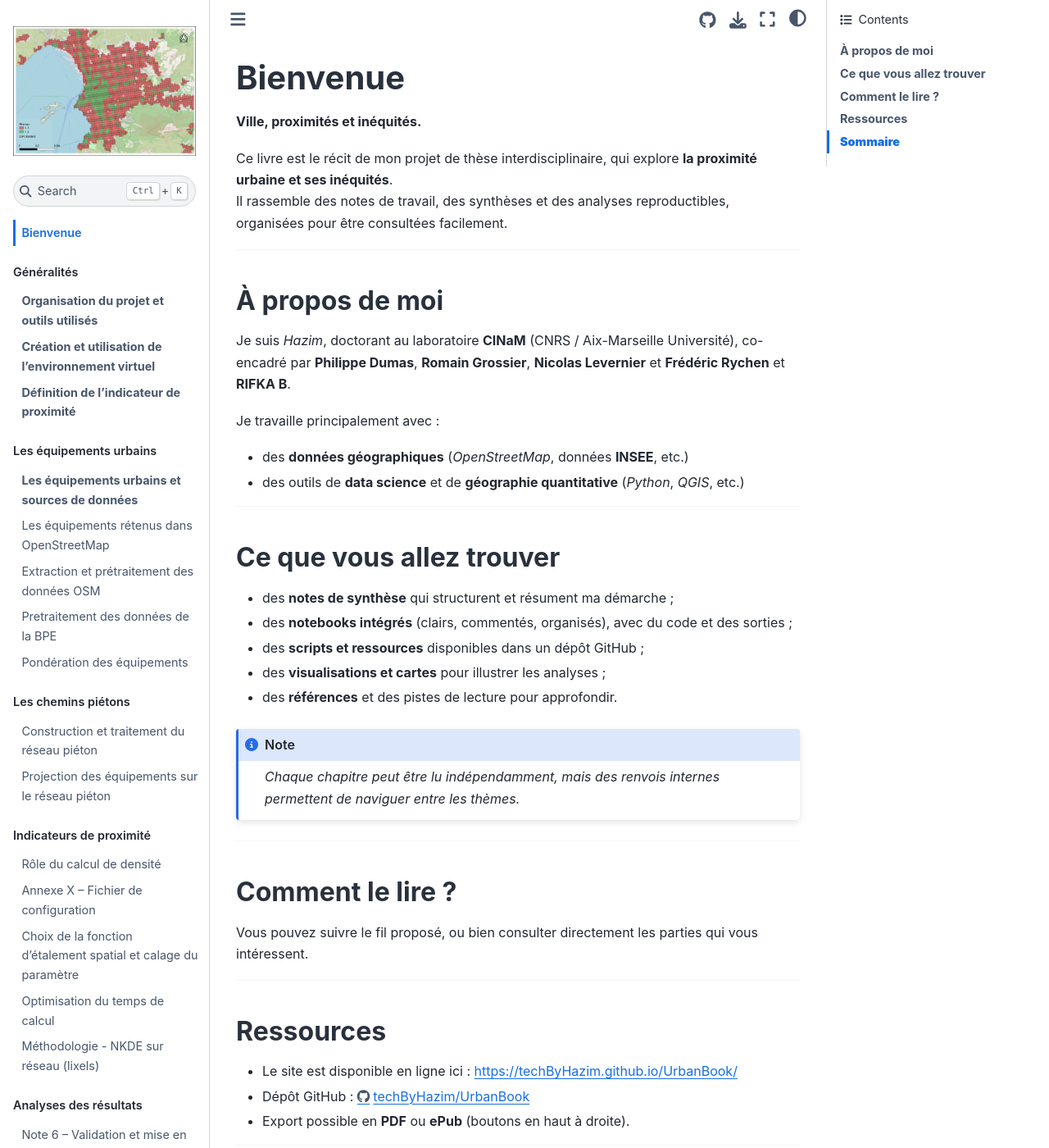
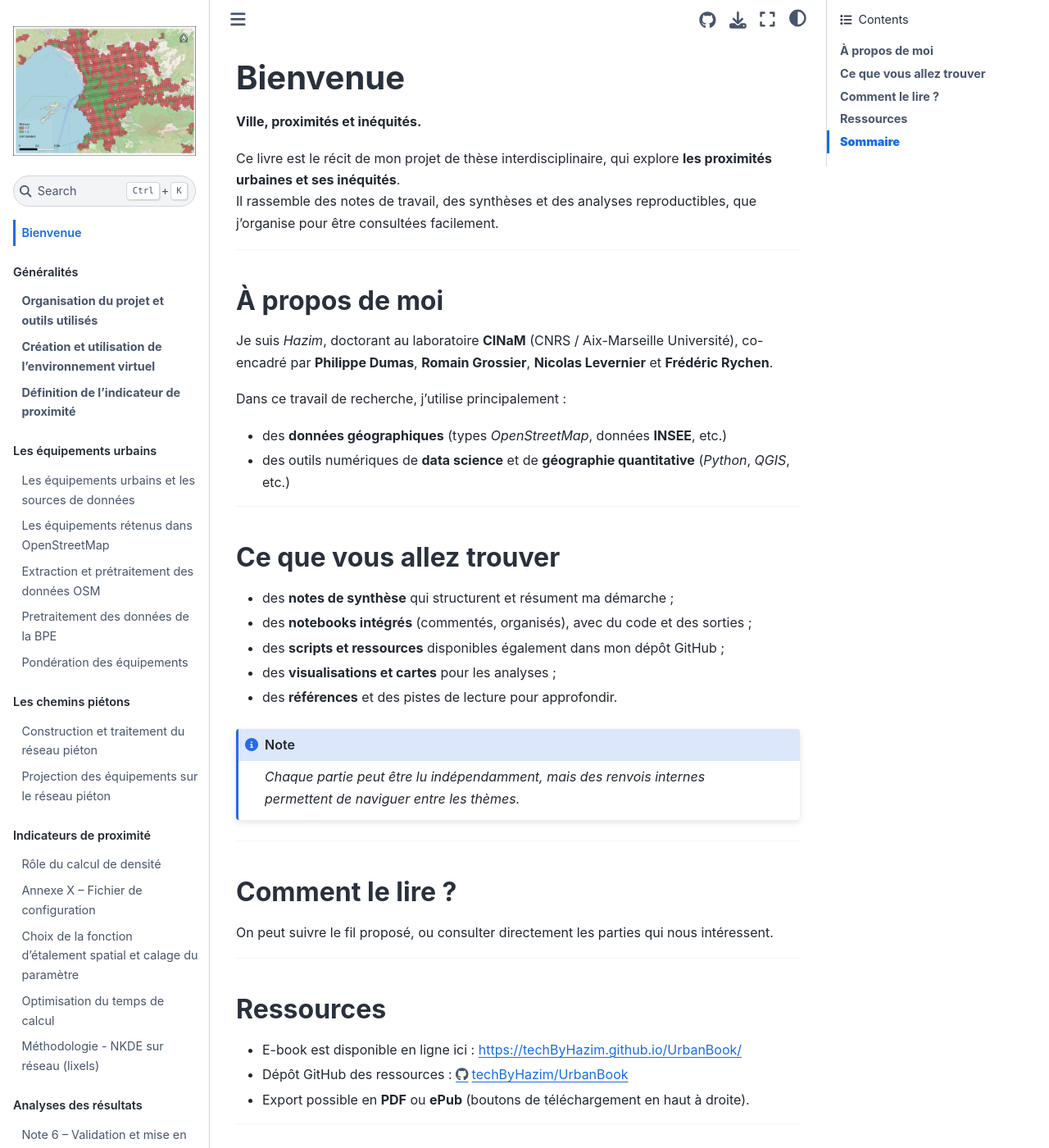
Before and after one commit to techByHazim/UrbanBook, a Jupyter Book: the page built from intro.md, in a window 1280 px wide and 1400 px high. Shown: the whole window at 82% size. Built offline with Jupyter Book 1.0.4 settings and Sphinx 7.4.7 and the Sphinx Book theme 1.1.4, drawn with Linux system fonts in a browser that asks for light colours; pages that are not in the unit, such as notebooks, are missing from menus; some of the changed text lies outside the part shown.

```diff
--- a/intro.md
+++ b/intro.md
@@ -2,42 +2,43 @@
 
 **Ville, proximités et inéquités.**
 
-Ce livre est le récit de mon projet de thèse interdisciplinaire, qui explore **la proximité urbaine et ses inéquités**.
-Il rassemble des notes de travail, des synthèses et des analyses reproductibles, organisées pour être consultées facilement.
+Ce livre est le récit de mon projet de thèse interdisciplinaire, qui explore **les proximités urbaines et ses inéquités**.
+Il rassemble des notes de travail, des synthèses et des analyses reproductibles, que j'organise pour être consultées facilement.
 
 ---
 
 ## **À propos de moi**
-Je suis *Hazim*, doctorant au laboratoire **CINaM** (CNRS / Aix-Marseille Université), co-encadré par **Philippe Dumas**, **Romain Grossier**, **Nicolas Levernier** et **Frédéric Rychen** et **RIFKA B**.
+Je suis *Hazim*, doctorant au laboratoire **CINaM** (CNRS / Aix-Marseille Université), co-encadré par **Philippe Dumas**, **Romain Grossier**, **Nicolas Levernier** et **Frédéric Rychen**.
 
-Je travaille principalement avec :
-- des **données géographiques** (*OpenStreetMap*, données **INSEE**, etc.)
-- des outils de **data science** et de **géographie quantitative** (*Python*, *QGIS*, etc.)
+Dans ce travail de recherche, j'utilise principalement :
+
+- des **données géographiques** (types *OpenStreetMap*, données **INSEE**, etc.)
+- des outils numériques de **data science** et de **géographie quantitative** (*Python*, *QGIS*, etc.)
 
 ---
 
 ## **Ce que vous allez trouver**
 - des **notes de synthèse** qui structurent et résument ma démarche ;
-- des **notebooks intégrés** (clairs, commentés, organisés), avec du code et des sorties ;
-- des **scripts et ressources** disponibles dans un dépôt GitHub ;
-- des **visualisations et cartes** pour illustrer les analyses ;
+- des **notebooks intégrés** (commentés, organisés), avec du code et des sorties ;
+- des **scripts et ressources** disponibles également dans mon dépôt GitHub ;
+- des **visualisations et cartes** pour les analyses ;
 - des **références** et des pistes de lecture pour approfondir.
 
 :::{note}
-_Chaque chapitre peut être lu indépendamment, mais des renvois internes permettent de naviguer entre les thèmes._
+_Chaque partie peut être lu indépendamment, mais des renvois internes permettent de naviguer entre les thèmes._
 :::
 
 ---
 
 ## **Comment le lire ?**
-Vous pouvez suivre le fil proposé, ou bien consulter directement les parties qui vous intéressent.
+On peut suivre le fil proposé, ou consulter directement les parties qui nous intéressent.
 
 ---
 
 ## **Ressources**
-- Le site est disponible en ligne ici : [https://techByHazim.github.io/UrbanBook/](https://techByHazim.github.io/UrbanBook/)
-- Dépôt GitHub : [https://github.com/techByHazim/UrbanBook](https://github.com/techByHazim/UrbanBook)
-- Export possible en **PDF** ou **ePub** (boutons en haut à droite).
+- E-book est disponible en ligne ici : [https://techByHazim.github.io/UrbanBook/](https://techByHazim.github.io/UrbanBook/)
+- Dépôt GitHub des ressources : [https://github.com/techByHazim/UrbanBook](https://github.com/techByHazim/UrbanBook)
+- Export possible en **PDF** ou **ePub** (boutons de téléchargement en haut à droite).
 
 ---
 
```
Also changed, not shown: 3_equipements.md (+74 -250 lines).
